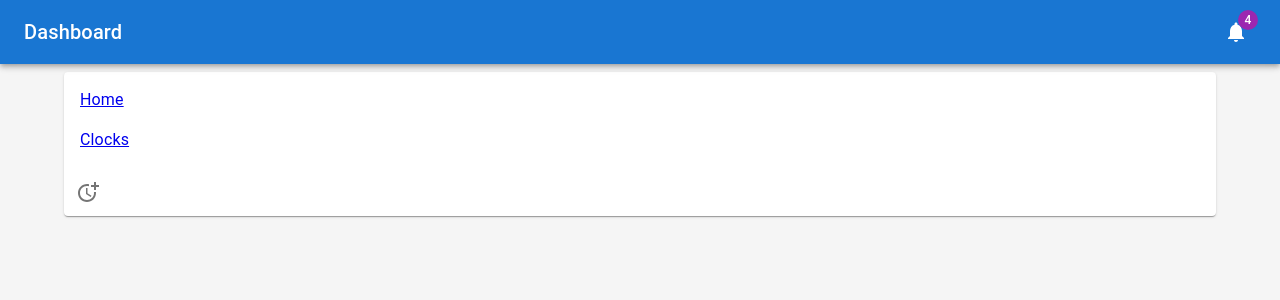
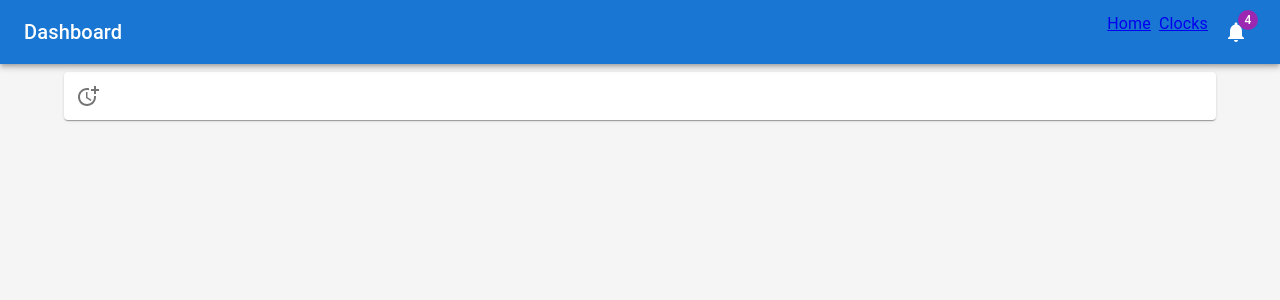
Before and after one commit to amcilraithwustl/rpg-tools, a Next.js app: page /clocks in a window 1280 px wide. Shown: the top 300 px of the page. Built offline with nearby package versions, Linux system fonts and the light colour scheme.

Commit message:
Working on navbar

```diff
--- a/pages/clocks/index.tsx
+++ b/pages/clocks/index.tsx
@@ -1,5 +1,5 @@
 import Link from 'next/link'
-import { AppBar, Button, Container, List, ListItem, Paper, TextField } from "@mui/material";
+import { AppBar, Button, Container, List, ListItem, Paper, Stack, TextField } from "@mui/material";
 import { Clock, clockOutline, clockRadius, clockType } from '../../imports/clock';
 
 import * as React from 'react';
@@ -34,14 +34,6 @@ const Clocks = () => {
     const theme = useTheme();
     return (
         <Container>
-            <List>
-                <ListItem>
-                    <Link href="/">Home</Link>
-                </ListItem>
-                <ListItem>
-                    <Link href="/clocks">Clocks</Link>
-                </ListItem>
-            </List>
             <Grid container>
 
                 {clocks.map(
@@ -105,11 +97,21 @@ export default function Dashboard() {
                         >
                             Dashboard
                         </Typography>
-                        <IconButton color="inherit">
-                            <Badge badgeContent={4} color="secondary">
-                                <NotificationsIcon />
-                            </Badge>
-                        </IconButton>
+                        <Stack direction="row" spacing={1} height="100%">
+
+                            <Grid item>
+                                <Link href="/">Home</Link>
+                            </Grid>
+                            <Grid item>
+                                <Link href="/clocks">Clocks</Link>
+                            </Grid>
+
+                            <IconButton color="inherit">
+                                <Badge badgeContent={4} color="secondary">
+                                    <NotificationsIcon />
+                                </Badge>
+                            </IconButton>
+                        </Stack>
                     </Toolbar>
                 </AppBar>
                 <Box
```
